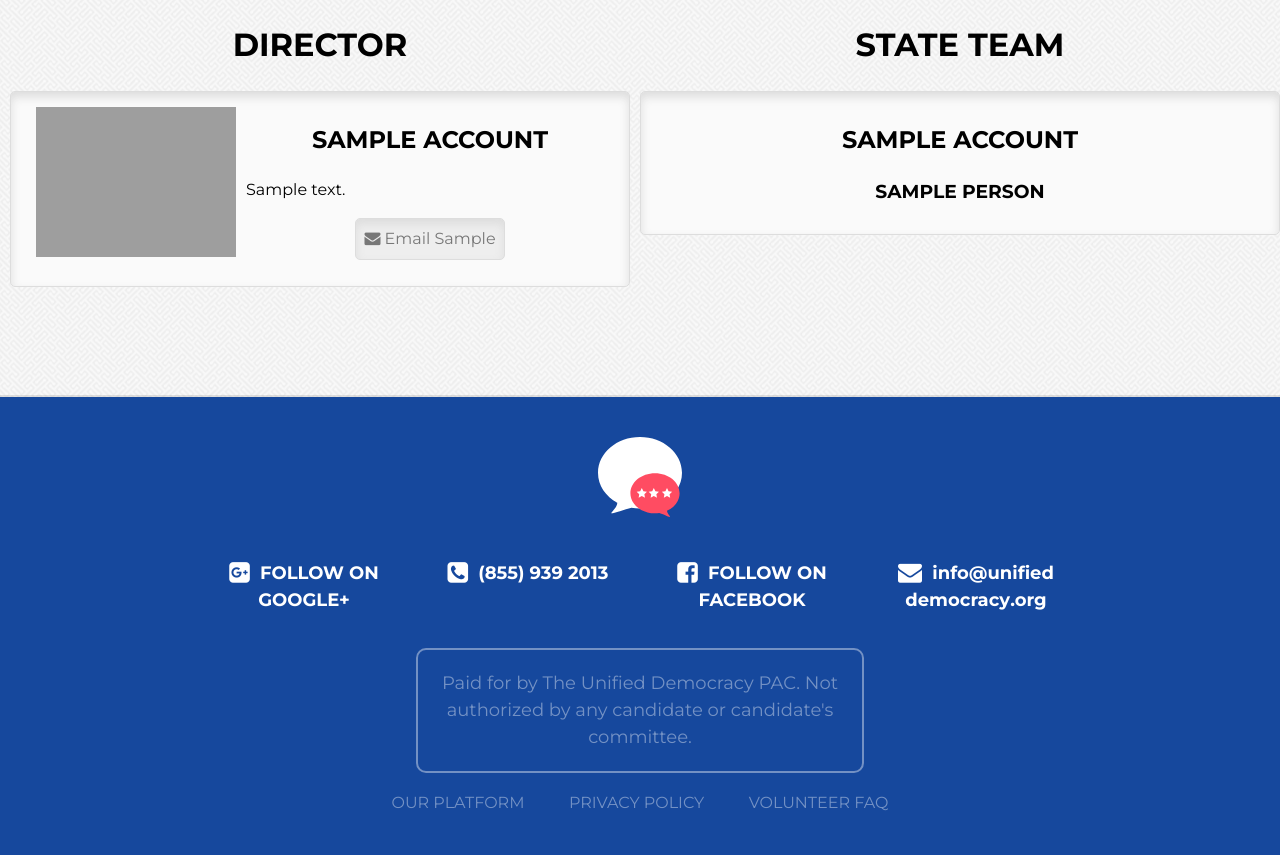
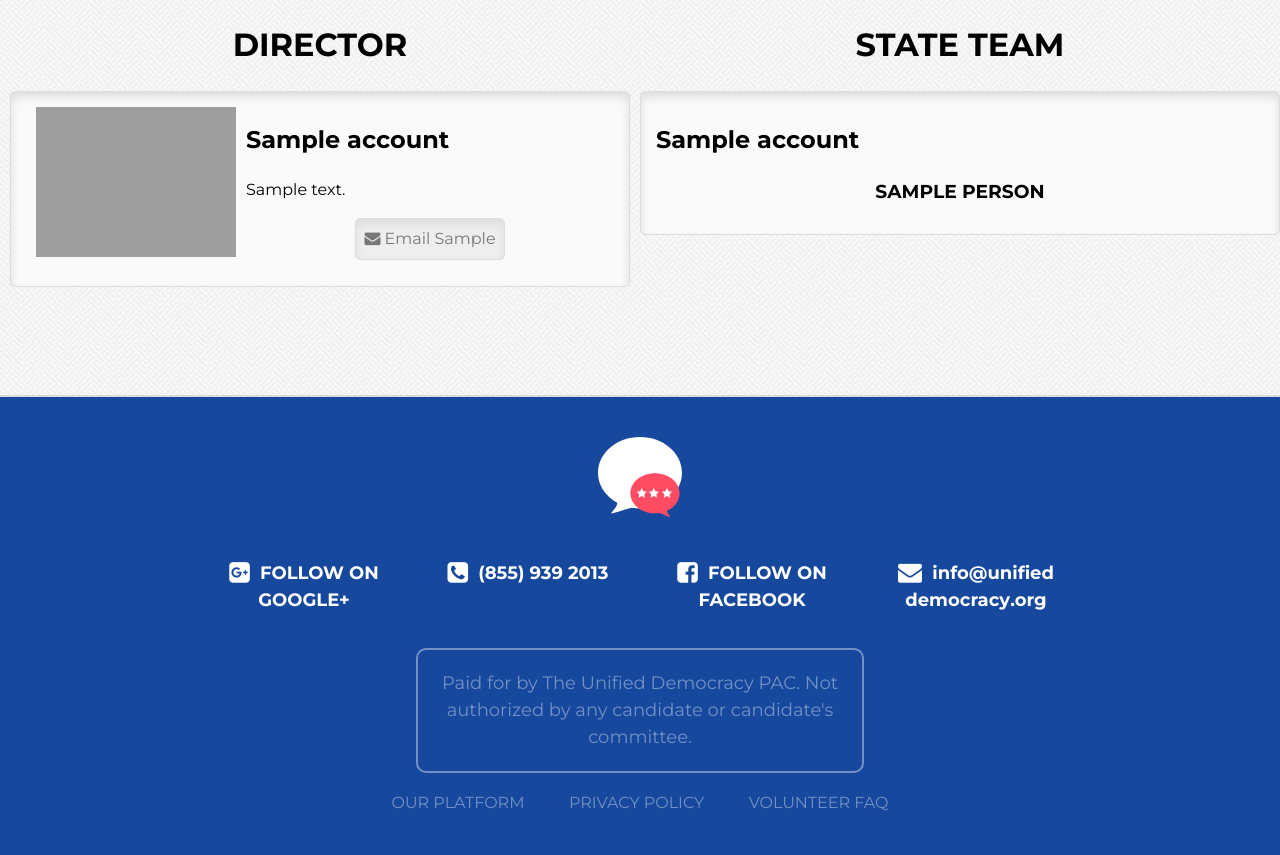
Before and after one commit to TriangleUrbanDebateLeague/tudl, a Flask app: template site/modules/states/templates/states/state_base.html in a window 1280 px wide. Shown: the part 515-1370 px from the top of the page. Run offline with Flask 2, Linux system fonts and the light colour scheme; the template is opened without the code that fills it: most values are stand-ins (such as "Sample title", 1, 10 or a date in 2020); some libraries are stand-ins or nearby versions; grey boxes are pictures that could not be loaded.

Commit message:
state page, adding another one style

```diff
--- a/site/static/css/statepage.css
+++ b/site/static/css/statepage.css
@@ -6,7 +6,7 @@
     margin: 5px;
 }
 
-h1, h2 {
+h1 {
     text-transform: uppercase;
     text-align: center;
 }
```
